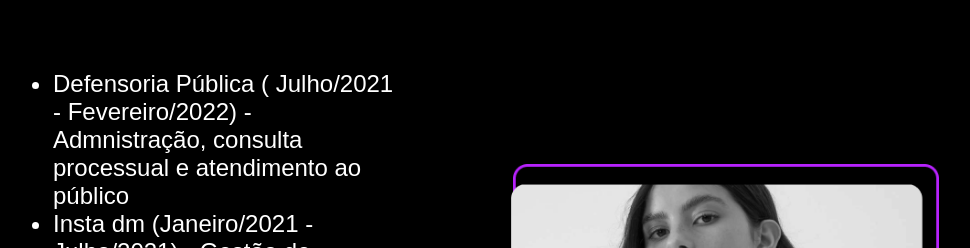
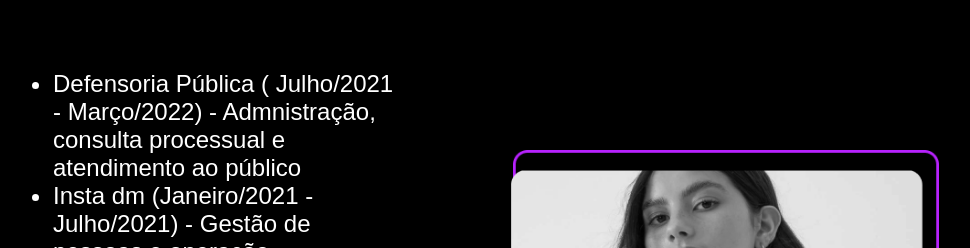
Before and after one commit to GabrielaKP05/portifolio-projeto-nova-geracao, a plain HTML site: page about.html in a window 1280 px wide. Shown: the part 552-800 px from the top of the page, without its empty margins (149-1119 px from the left). Drawn offline with Linux system fonts and the light colour scheme; a web font is replaced by a local one.

Commit message:
Update about.html

```diff
--- a/about.html
+++ b/about.html
@@ -27,7 +27,7 @@
             <h2 class="apresentacao-conteudo-titulo">Experiências</h2>
             <p class="apresentacao-conteudo-texto">
             <ul class="apresentacao-conteudo-texto">
-                <li> Defensoria Pública ( Julho/2021 - Fevereiro/2022) - Admnistração, consulta processual e atendimento ao público </li>
+                <li> Defensoria Pública ( Julho/2021 - Março/2022) - Admnistração, consulta processual e atendimento ao público </li>
                 <li> Insta dm (Janeiro/2021 - Julho/2021) - Gestão de pessoas e operação </li>
             </ul>
             </p>
```
